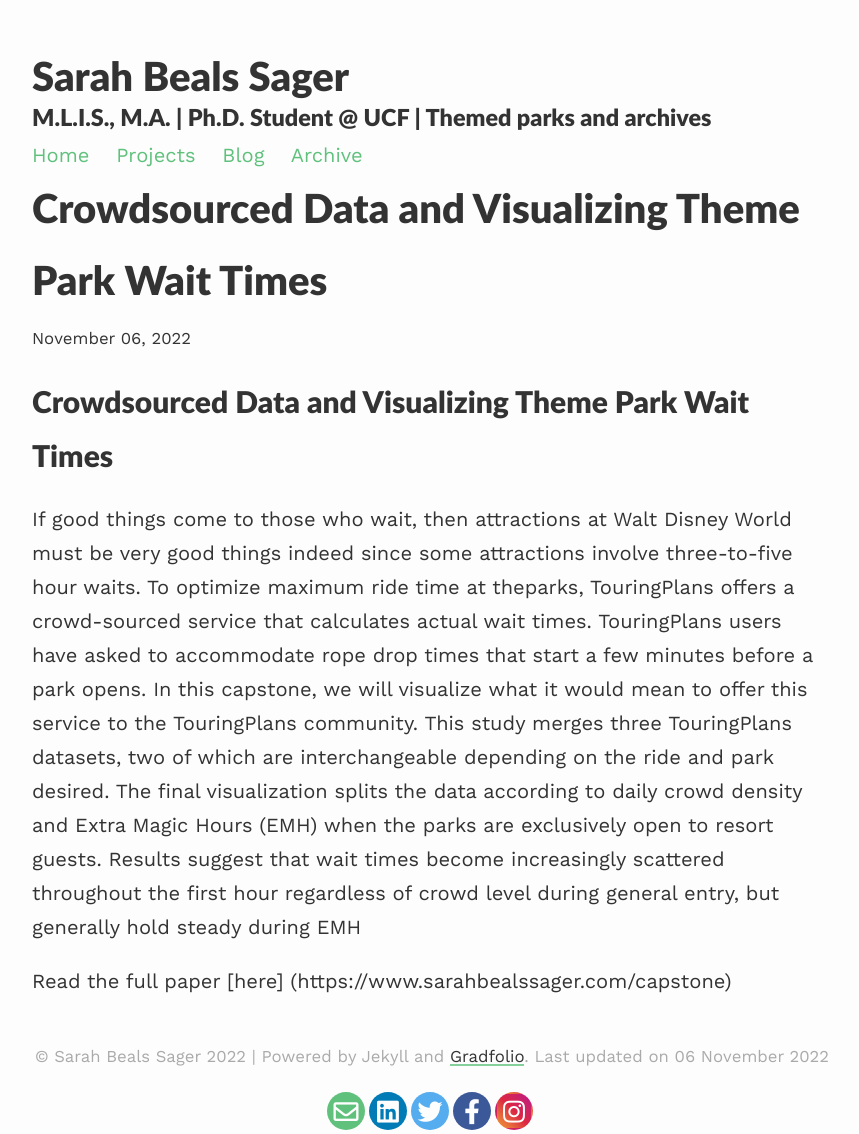
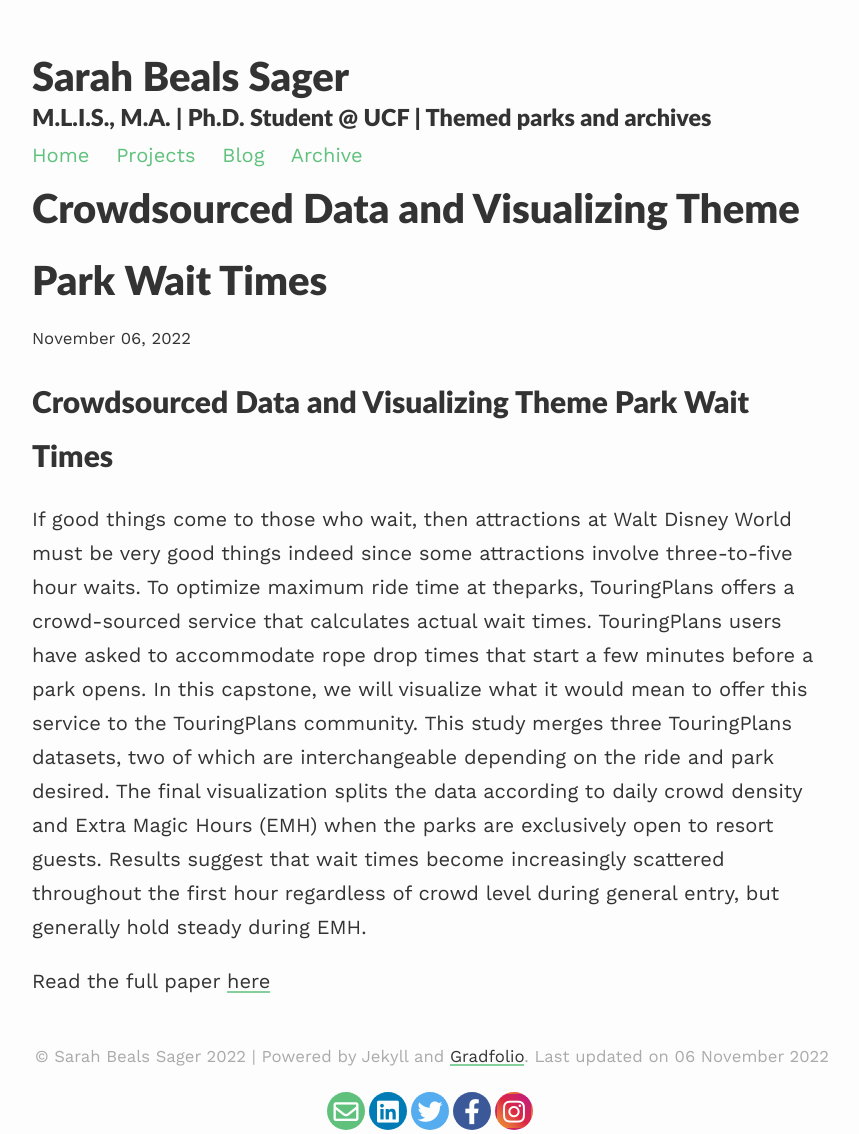
Before and after one commit to ThatGryffindork/gradfolio2022, a Jekyll site: the page built from _projects/CrowdsourcedData.md, in a window 1280 px wide. Shown: the whole page, without its empty margins (208-1067 px from the left). Built offline with Jekyll 4.4.1, drawn with Linux system fonts in a browser that asks for light colours; nearby versions of some CDN libraries.

Commit message:
link4cap

```diff
--- a/_projects/CrowdsourcedData.md
+++ b/_projects/CrowdsourcedData.md
@@ -5,6 +5,6 @@
 ---
 
 ## Crowdsourced Data and Visualizing Theme Park Wait Times ##
-If good things come to those who wait, then attractions at Walt Disney World must be very good things indeed since some attractions involve three-to-five hour waits. To optimize maximum ride time at theparks, TouringPlans offers a crowd-sourced service that calculates actual wait times. TouringPlans users have asked to accommodate rope drop times that start a few minutes before a park opens. In this capstone, we will visualize what it would mean to offer this service to the TouringPlans community. This study merges three TouringPlans datasets, two of which are interchangeable depending on the ride and park desired. The final visualization splits the data according to daily crowd density and Extra Magic Hours (EMH) when the parks are exclusively open to resort guests. Results suggest that wait times become increasingly scattered throughout the first hour regardless of crowd level during general entry, but generally hold steady during EMH
+If good things come to those who wait, then attractions at Walt Disney World must be very good things indeed since some attractions involve three-to-five hour waits. To optimize maximum ride time at theparks, TouringPlans offers a crowd-sourced service that calculates actual wait times. TouringPlans users have asked to accommodate rope drop times that start a few minutes before a park opens. In this capstone, we will visualize what it would mean to offer this service to the TouringPlans community. This study merges three TouringPlans datasets, two of which are interchangeable depending on the ride and park desired. The final visualization splits the data according to daily crowd density and Extra Magic Hours (EMH) when the parks are exclusively open to resort guests. Results suggest that wait times become increasingly scattered throughout the first hour regardless of crowd level during general entry, but generally hold steady during EMH.
 
-Read the full paper [here] (https://www.sarahbealssager.com/capstone)
+Read the full paper [here](https://www.sarahbealssager.com/capstone)
```
